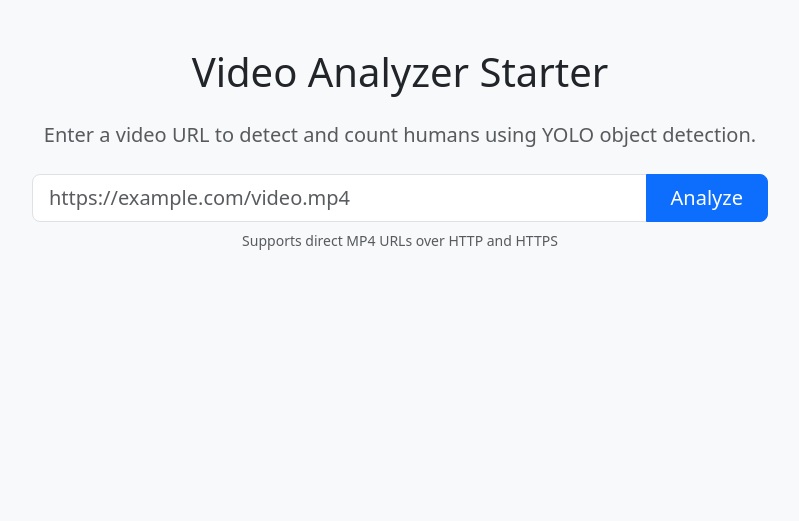
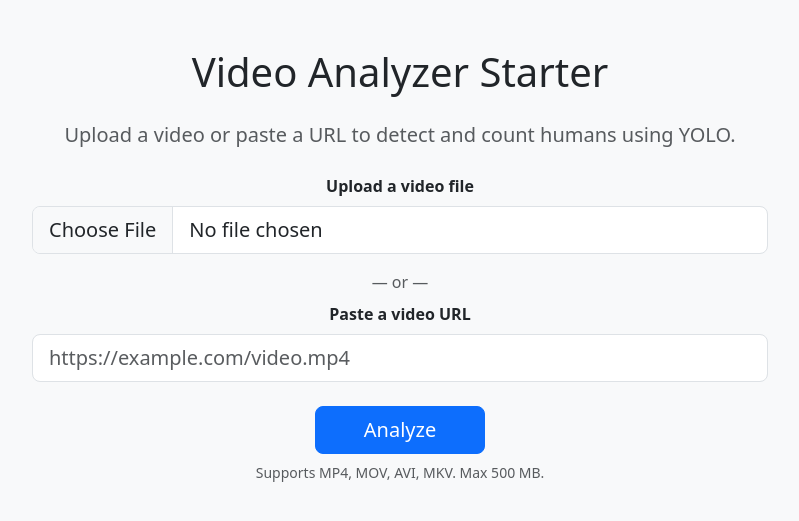
Before and after one commit to maidulcu/rasd, a FastAPI app: page / in a window 1280 px wide. Shown: the part 56-577 px from the top of the page, without its empty margins (240-1039 px from the left). Run offline with FastAPI, Linux system fonts and the light colour scheme.

Commit message:
add video upload support + gitignore

```diff
--- a/app/templates/home.html
+++ b/app/templates/home.html
@@ -7,7 +7,7 @@
     <div class="col-md-8 text-center">
         <h1 class="mb-4">Video Analyzer Starter</h1>
         <p class="lead text-muted mb-4">
-            Enter a video URL to detect and count humans using YOLO object detection.
+            Upload a video or paste a URL to detect and count humans using YOLO.
         </p>
 
         {% if error %}
@@ -16,19 +16,29 @@
         </div>
         {% endif %}
 
-        <form method="post" action="/analyze" class="mt-4">
-            <div class="input-group input-group-lg">
+        <form method="post" action="/analyze" enctype="multipart/form-data" class="mt-4">
+            <div class="mb-3">
+                <label class="form-label fw-semibold">Upload a video file</label>
+                <input
+                    type="file"
+                    name="video_file"
+                    class="form-control form-control-lg"
+                    accept="video/mp4,video/quicktime,video/x-msvideo,video/x-matroska"
+                >
+            </div>
+            <div class="text-muted mb-2">— or —</div>
+            <div class="mb-4">
+                <label class="form-label fw-semibold">Paste a video URL</label>
                 <input
                     type="url"
                     name="video_url"
-                    class="form-control"
+                    class="form-control form-control-lg"
                     placeholder="https://example.com/video.mp4"
-                    required
                 >
-                <button type="submit" class="btn btn-primary px-4">Analyze</button>
             </div>
+            <button type="submit" class="btn btn-primary btn-lg px-5">Analyze</button>
             <small class="text-muted mt-2 d-block">
-                Supports direct MP4 URLs over HTTP and HTTPS
+                Supports MP4, MOV, AVI, MKV. Max 500 MB.
             </small>
         </form>
     </div>
```
Also changed, not shown: app/api/routes.py (+31 -10 lines), 1 other file.
